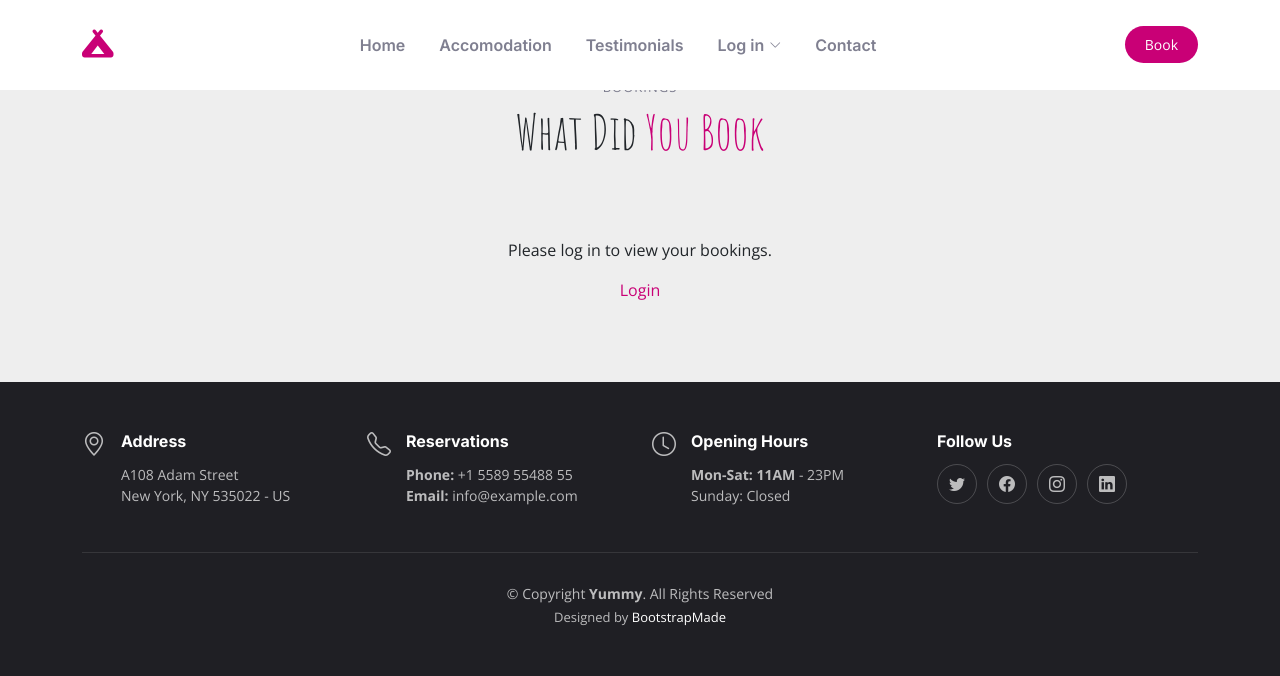
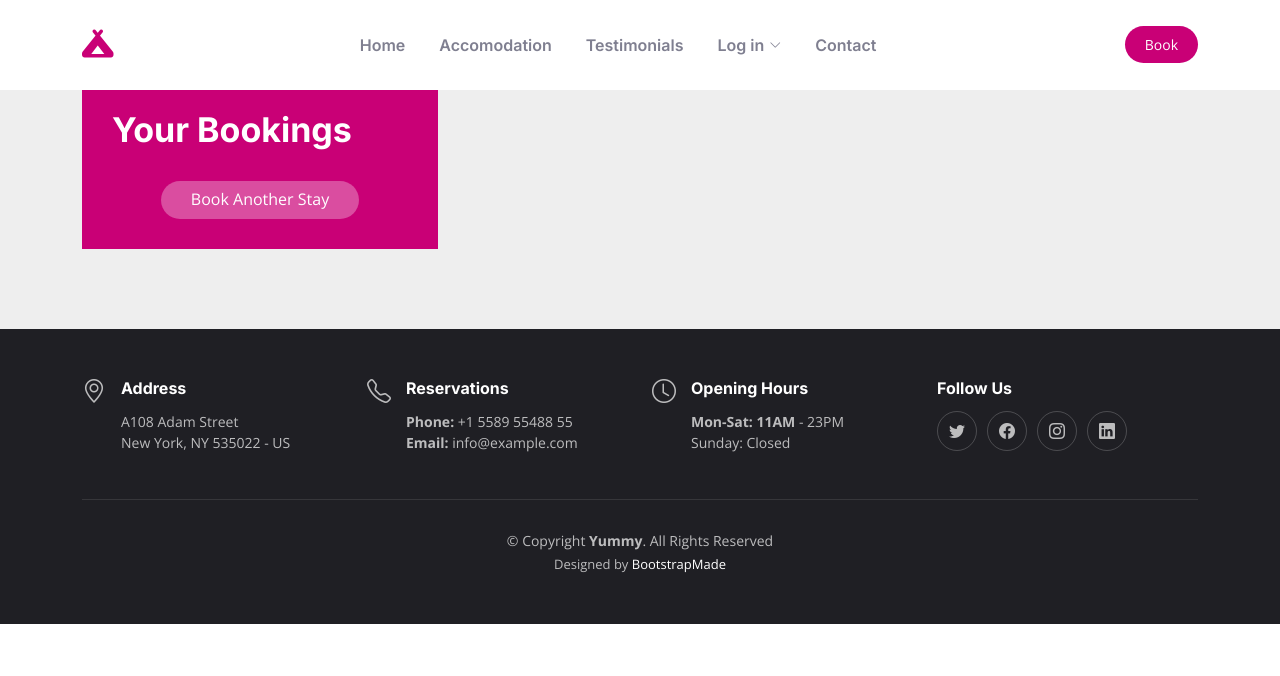
Before and after one commit to ornao/pp4, a Django app: page /bookings/ in a window 1280 px wide. Shown: the top 676 px of the page. Run offline with Django 3.2, Linux system fonts and the light colour scheme; some libraries are stand-ins or nearby versions.

Commit message:
work on template for read bookings

```diff
--- a/static/css/style.css
+++ b/static/css/style.css
@@ -963,7 +963,7 @@ section {
 
 .testimonials .testimonial-item .quote-icon-left,
 .testimonials .testimonial-item .quote-icon-right {
-  color: #f05656;
+  color: var(--color-primary);
   font-size: 26px;
   line-height: 0;
 }
--- a/templates/read_bookings.html
+++ b/templates/read_bookings.html
@@ -2,54 +2,83 @@
 
 {% block content %}
 
-<!-- ======= Testimonials Section ======= -->
-<section id="testimonials" class="testimonials section-bg">
-    <div class="container" data-aos="fade-up">
+<!-- ======= Why Us Section ======= -->
+<!-- <section id="why-us" class="why-us section-bg">
+  <div class="container" data-aos="fade-up">
 
-      <div class="section-header">
-        <h2>Bookings</h2>
-        <p>What Did <span>You Book</span></p>
-      </div>
-    {% if user.is_authenticated %}
-      {% for bookings in bookings_list %}
-      <div class="slides-1 swiper" data-aos="fade-up" data-aos-delay="100">
-        <div class="swiper-wrapper">
+    <div class="row gy-4">
 
-          <div class="swiper-slide">
-            <div class="testimonial-item">
-              <div class="row gy-4 justify-content-center">
-                <div class="col-lg-6">
-                  <div class="testimonial-content">
-                    <p>
-                      <i class="bi bi-quote quote-icon-left"></i>
-                      {{ bookings.first_name }}
-                      {{ bookings.last_name }}
-                      <i class="bi bi-quote quote-icon-right"></i>
-                    </p>
-                    <h3>{{ bookings.check_in_date }}</h3>
-                    <h3>{{ bookings.check_out_date }}</h3>
-                    <h3>{{ bookings.length_of_stay }}</h3>
-                    <h4></h4>
-                  </div>
-                </div>
-                <div class="col-lg-2 text-center">
-                  <!-- <img src="assets/img/testimonials/testimonials-1.jpg" class="img-fluid testimonial-img" alt=""> -->
-                </div>
-              </div>
-            </div>
-          </div><!-- End testimonial item -->
+      <div class="col-lg-4" data-aos="fade-up" data-aos-delay="100">
+        <div class="why-box">
+          <h3>Bookings</h3>
+          <p>What Did <span>You Book?</span></p>
+          <div class="text-center">
+            <a href="#" class="more-btn">Learn More <i class="bx bx-chevron-right"></i></a>
+          </div>
+        </div>
+      </div>End Why Box -->
 
-        </div>
-        <div class="swiper-pagination"></div>
-      </div>
-      {% endfor %}
-    {% else %}
-      <div class="text-center">
+      <!-- {% for bookings in bookings_list %}
+      <div class="col-lg-8 d-flex align-items-center">
+        <div class="row gy-4">
+
+          <div class="col-xl-4" data-aos="fade-up" data-aos-delay="200">
+            <div class="icon-box d-flex flex-column justify-content-center align-items-center">
+              <i class="bi bi-clipboard-data"></i>
+              <h4>{{ bookings.first_name }}</h4>
+              <h4>{{ bookings.last_name }}</h4>
+              <p>{{ bookings.check_in_date }}</p>
+              <p>{{ bookings.check_out_date }}</p>
+              <p>{{ bookings.length_of_stay }}</p> -->
+            <!-- </div>
+          </div> End Icon Box -->
+
+        <!-- </div>
+      </div>  -->
+      <!-- {% endfor %} -->
+      <!-- <div class="text-center">
         <p>Please log in to view your bookings.</p>
         <a href="{% url 'account_login' %}">Login</a>
       </div>
-    {% endif %}
     </div>
-  </section><!-- End Testimonials Section -->
+  </div>
+</section>End Why Us Section -->
+
+
+
+<!-- ======= Why Us Section ======= -->
+<section id="why-us" class="why-us section-bg">
+  <div class="container" data-aos="fade-up">
+
+    <div class="row gy-4">
+      <div class="col-lg-4" data-aos="fade-up" data-aos-delay="100">
+        <div class="why-box">
+          <h3>Your Bookings</h3>
+          <div class="text-center">
+            <a href="{% url 'create_bookings' %}" class="more-btn">Book Another Stay <i class="bx bx-chevron-right"></i></a>
+          </div>
+        </div>
+      </div><!-- End Why Box -->
+
+      <div class="col-lg-8 d-flex align-items-center">
+        <div class="row gy-4">
+      {% for bookings in bookings_list %}
+          <div class="col-xl-4" data-aos="fade-up" data-aos-delay="200">
+            <div class="icon-box d-flex flex-column justify-content-center align-items-center">
+              <i class="bi bi-clipboard-data"></i>
+              <h4> {{ bookings.first_name }} {{ bookings.last_name }}</h4>
+              <p>{{ bookings.check_in_date }}</p>
+              <p>{{ bookings.check_out_date }}</p>
+              <p>{{ bookings.length_of_stay }}</p>
+            </div>
+          </div><!-- End Icon Box -->
+      {% endfor %}
+        </div>
+      </div>
+
+    </div>
+
+  </div>
+</section><!-- End Why Us Section -->
 
 {% endblock %}
```
Also changed, not shown: templates/create_bookings.html (+23 -1 lines).
